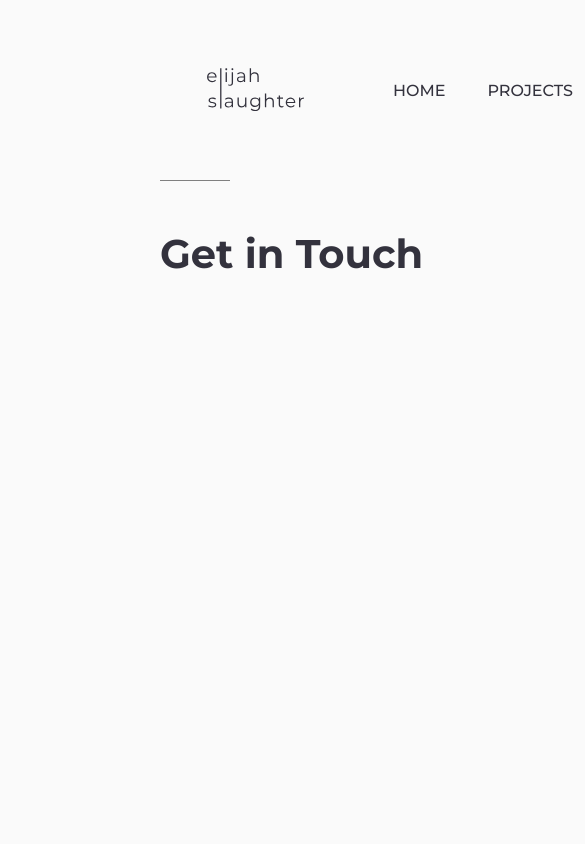
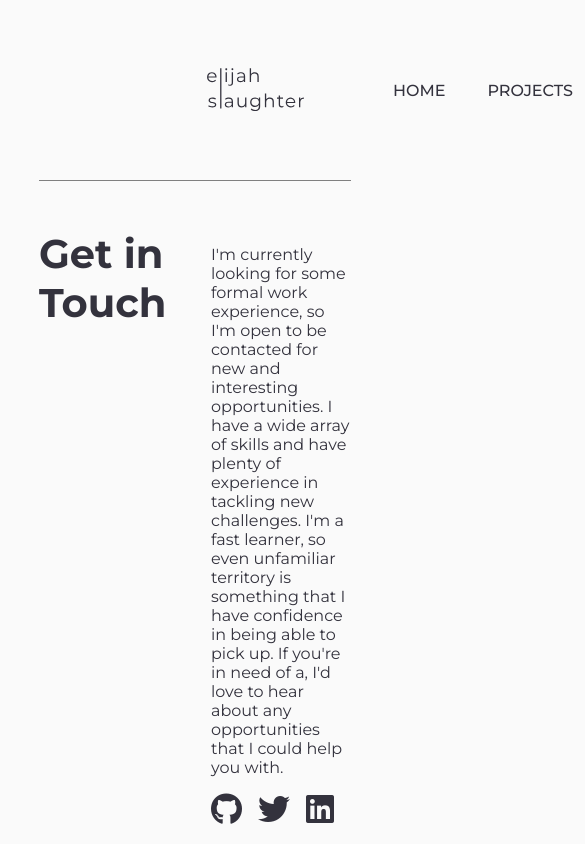
Before and after one commit to enslaughter/portfolio-site-v3, a React (Create React App) app: page /contact in a window 390 px wide. Shown: the top 844 px of the page, 585 px wide, since content can reach past the window. Built offline with nearby package versions, Linux system fonts and the light colour scheme.

Commit message:
Improved responsive design slightly. Still need to do some extra fixes

```diff
--- a/src/App.scss
+++ b/src/App.scss
@@ -29,7 +29,7 @@ button {
   display: flex;
   flex-direction: column;
   align-items: center;
-  margin: 0px 160px;
+  margin: 0% 10%;
 }
 
 .nav-bar {
@@ -101,11 +101,15 @@ button {
   flex-direction: row;
 }
 
+.about-image {
+  object-fit: contain;
+}
+
 .about-text {
   display: flex;
   flex-direction: column;
   justify-content: space-between;
-  margin: 0px 125px;
+  margin: 0 10%;
   border-top: 1px solid grey;
   border-bottom: 1px solid grey;
   h2 {
@@ -170,7 +174,7 @@ button {
     display: flex;
     flex-direction: row;
     align-items: center;
-    justify-content: space-between;
+    justify-content: space-evenly;
   }
 }
 
@@ -203,13 +207,17 @@ button {
 /* ============================================================ */
 
 .projects-container {
-  margin: 0px 160px;
+  margin: 0 10%;
 }
 
 .about-container {
   img {
     max-width: 50%;
   }
+}
+
+.project-image {
+  object-fit: contain;
 }
 
 .project-link-container {
@@ -227,7 +235,7 @@ button {
 /* ============================================================ */
 
 .contact-container {
-  margin: 0px 160px;
+  margin: 0 10%;
 }
 
 .contact-flexbox {
@@ -237,8 +245,8 @@ button {
   h2 {
     margin: 0;
     font-size: 40px;
-    width: 475px;
-    margin-right: 125px;
+    flex-basis: 50%;
+    margin-right: 16px;
     flex-shrink: 0;
   }
 }
--- a/src/views/Contact.tsx
+++ b/src/views/Contact.tsx
@@ -102,13 +102,13 @@ function Contact() {
         <h2>Get in Touch</h2>
         <div className="contact-text-container">
           <p>
-            I'm currently looking for any and all work experience that may be
-            available to me, so I'm always open to be contacted for new and
-            interesting opportunities. I have a wide array of skills and have
-            plenty of experience in tackling new challenges. I'm a fast learner,
-            so even unfamiliar territory is something that I have confidence in
-            being able to pick up. If I've piqued your interest, I'd love to
-            hear about any opportunities that I could help you with.
+            I'm currently looking for some formal work experience, so I'm open
+            to be contacted for new and interesting opportunities. I have a wide
+            array of skills and have plenty of experience in tackling new
+            challenges. I'm a fast learner, so even unfamiliar territory is
+            something that I have confidence in being able to pick up. If you're
+            in need of a, I'd love to hear about any opportunities that I could
+            help you with.
           </p>
           <div className="contact-icons-container">
             <a
--- a/src/views/Home.tsx
+++ b/src/views/Home.tsx
@@ -14,7 +14,7 @@ function Home() {
       </div>
 
       <div className="about-container">
-        <img src={PortfolioBust} alt=""></img>
+        <img src={PortfolioBust} alt="" className="about-image"></img>
         <div className="about-text">
           <div>
             <h2>About Me</h2>
@@ -39,7 +39,7 @@ function Home() {
 
       <div className="skills-container">
         <h2>My Skills</h2>
-        <div>
+        <div className="skills-icon-container">
           <img src={iconhtml} alt="HTML"></img>
           <img src={iconcss} alt="CSS"></img>
           <img src={iconjs} alt="Javascript"></img>
```
Also changed, not shown: public/images/favicon_bg.png (added), 1 other file (tests, documents, lock files or other folders).
